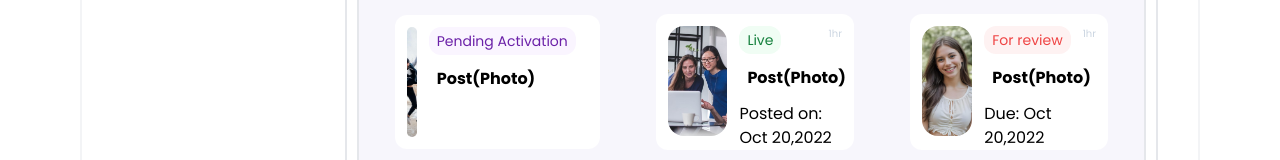
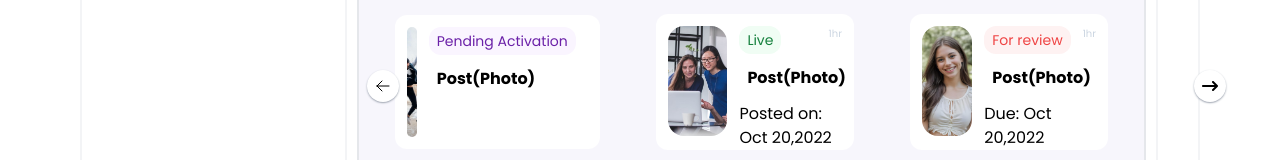
Before and after one commit to Ayala2004/CelebFarm, a React (Vite) app: page / in a window 1280 px wide. Shown: the part 914-1074 px from the top of the page. Built offline with nearby package versions, Linux system fonts and the light colour scheme.

Commit message:
last vergion

```diff
--- a/src/sections/ActiveCampaign.jsx
+++ b/src/sections/ActiveCampaign.jsx
@@ -9,10 +9,11 @@ import profile1 from "../assets/images/profile1.avif";
 import profile2 from "../assets/images/profile2.avif";
 import profile3 from "../assets/images/profile3.webp";
 import { FaArrowRightLong } from "react-icons/fa6";
+import { HiOutlineArrowLeft } from "react-icons/hi2";
 
 const ActiveCampaign = () => {
   return (
-    <section className="bg-white p-[10px] m-10 border-2 border-gray-200 rounded-2xl h-fit">
+    <section className="bg-white p-[10px] m-10 border-2 border-gray-100 rounded-2xl h-fit">
       <div className="border-hidden">
         <Choice key={"Active Campaign"} title={"Active Campaign"} />
       </div>
@@ -27,6 +28,9 @@ const ActiveCampaign = () => {
             />
           </div>
           <div className="bg-[#f7f6fc] p-5 rounded-2xl flex flex-col justify-center items-center gap-10 lg:flex-row lg:justify-between">
+            <div className="bg-white mb-20 mx-[-20px]  p-0 absolute flex rounded-full cursor-pointer w-8 h-8 justify-center items-center shadow-sm shadow-gray-400">
+              <HiOutlineArrowLeft />
+            </div>
             <ActiveCard
               imgPost={people}
               imgProfil={profile1}
@@ -47,6 +51,7 @@ const ActiveCampaign = () => {
               name={"Darrell Steward"}
               buttonText={"Pay"}
             />
+
             <ActiveCard
               imgPost={girl}
               imgProfil={profile3}
@@ -57,6 +62,9 @@ const ActiveCampaign = () => {
               name={"Robert Fox"}
               buttonText={"Aporove"}
             />
+            <div className="bg-white mx-[63%] mb-20 p-0 absolute flex rounded-full cursor-pointer w-8 h-8 justify-center items-center shadow-sm shadow-gray-400">
+              <FaArrowRightLong />
+            </div>
           </div>
         </div>
       </section>
```
